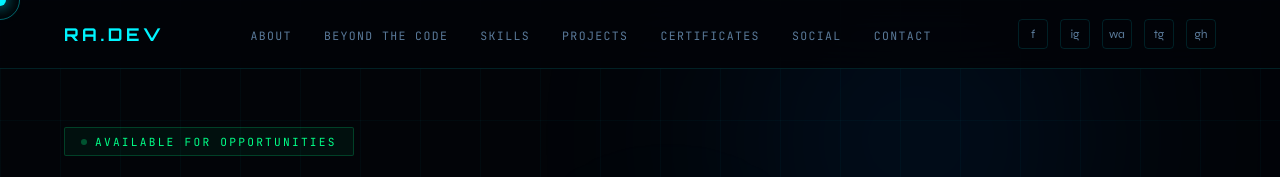
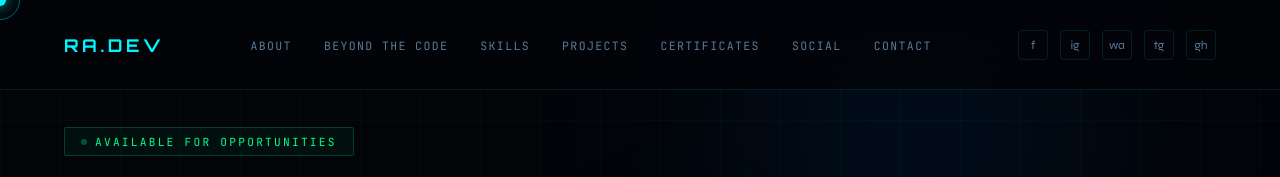
Before and after one commit to RiskanAhamed/My_Portfolio, a plain HTML site: page index.html in a window 1280 px wide. Shown: the top 177 px of the page. Drawn offline with Linux system fonts and the light colour scheme.

Commit message:
Update style.css

```diff
--- a/style.css
+++ b/style.css
@@ -57,7 +57,10 @@ body::before {
 nav {
   position: fixed; top: 0; left: 0; right: 0; z-index: 100;
   display: flex; justify-content: space-between; align-items: center;
-  padding: 1.2rem 4rem;
+ height: 90px;
+padding: 0 4rem;
+display: flex;
+align-items: center;
   background: rgba(2,4,8,0.9);
   backdrop-filter: blur(20px);
   border-bottom: 1px solid var(--border);
```
